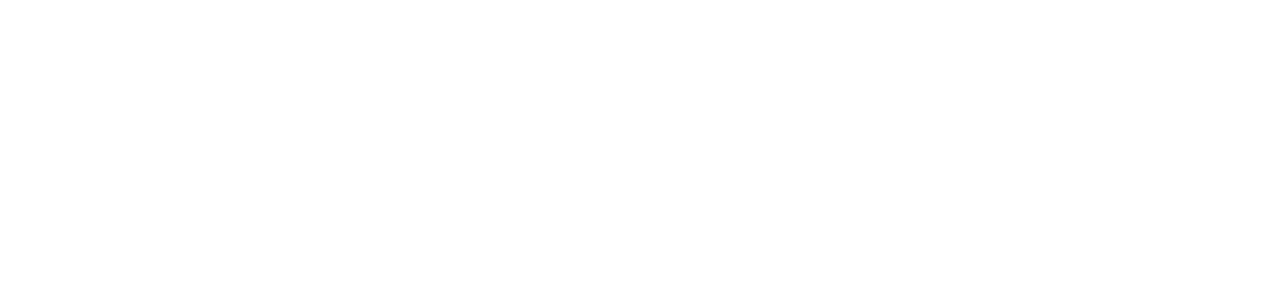
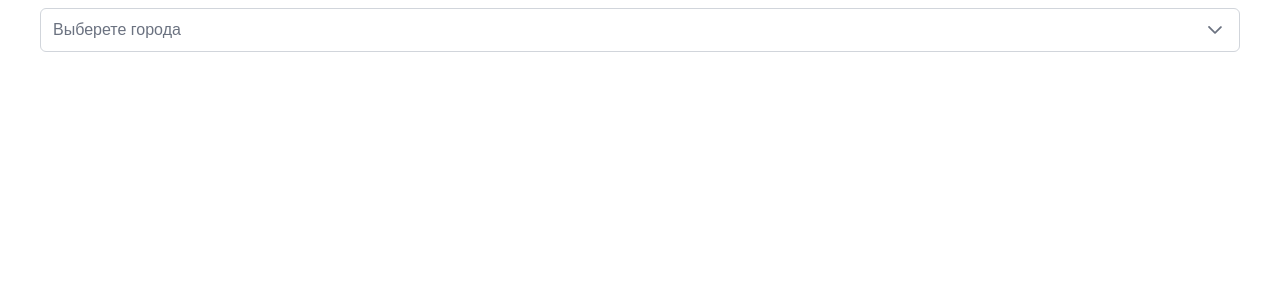
Before and after one commit to somewell02/test_tasks, a Vue app: page /reset-select in a window 1280 px wide. Before the commit this address had no page. Shown: the top 300 px of the page. Built offline with nearby package versions, Linux system fonts and the light colour scheme; a web font is replaced by a local one.

Commit message:
Reset select task

```diff
--- a/src/router/index.ts
+++ b/src/router/index.ts
@@ -11,6 +11,11 @@
     name: "link-field",
     component: () => import("@/views/LinkFieldView.vue"),
   },
+  {
+    path: "/reset-select",
+    name: "reset-select",
+    component: () => import("@/views/ResetSelectView.vue"),
+  },
 ];
 
 const router = createRouter({
--- /dev/null
+++ b/src/types/reset-select/City.ts
@@ -0,0 +1,6 @@
+interface City {
+  name: string;
+  code: string;
+}
+
+export default City;
--- /dev/null
+++ b/src/views/ResetSelectView.vue
@@ -0,0 +1,81 @@
+<template>
+  <base-layout>
+    <multi-select
+      v-model="selectedCities"
+      :options="cities"
+      option-label="name"
+      placeholder="Выберете города"
+      :max-selected-labels="3"
+      class="reset-select"
+      filter
+      reset-filter-on-hide
+    >
+      <template v-if="displaySelectedCities?.length" #value>
+        <div class="reset-select__value">
+          <div class="reset-select__value-items">
+            {{ displaySelectedCities }}
+          </div>
+          <prime-button
+            icon="pi pi-times"
+            aria-label="Reset"
+            size="small"
+            severity="secondary"
+            text
+            rounded
+            class="reset-select__value-reset-btn"
+            @click.stop="resetSelectedItems"
+          />
+        </div>
+      </template>
+    </multi-select>
+  </base-layout>
+</template>
+
+<script lang="ts" setup>
+import BaseLayout from "@/layouts/BaseLayout.vue";
+import MultiSelect from "primevue/multiselect";
+import PrimeButton from "primevue/button";
+
+import City from "@/types/reset-select/City";
+
+import { computed, ref } from "vue";
+
+const selectedCities = ref<City[]>();
+
+const cities = ref<City[]>([
+  { name: "Нью Йорк", code: "NY" },
+  { name: "Рим", code: "RM" },
+  { name: "Лондон", code: "LDN" },
+  { name: "Стамбул", code: "IST" },
+  { name: "Париж", code: "PRS" },
+]);
+
+const displaySelectedCities = computed(() =>
+  selectedCities.value?.map((city) => city.name).join(", ")
+);
+
+const resetSelectedItems = () => {
+  selectedCities.value = [];
+};
+</script>
+
+<style lang="scss" scoped>
+.reset-select {
+  width: 100%;
+
+  &__value {
+    display: flex;
+    align-items: center;
+
+    &-items {
+      flex-grow: 3;
+    }
+
+    &-reset-btn {
+      width: 1.3rem;
+      height: 1.3rem !important;
+      padding: 0.2rem;
+    }
+  }
+}
+</style>
```
